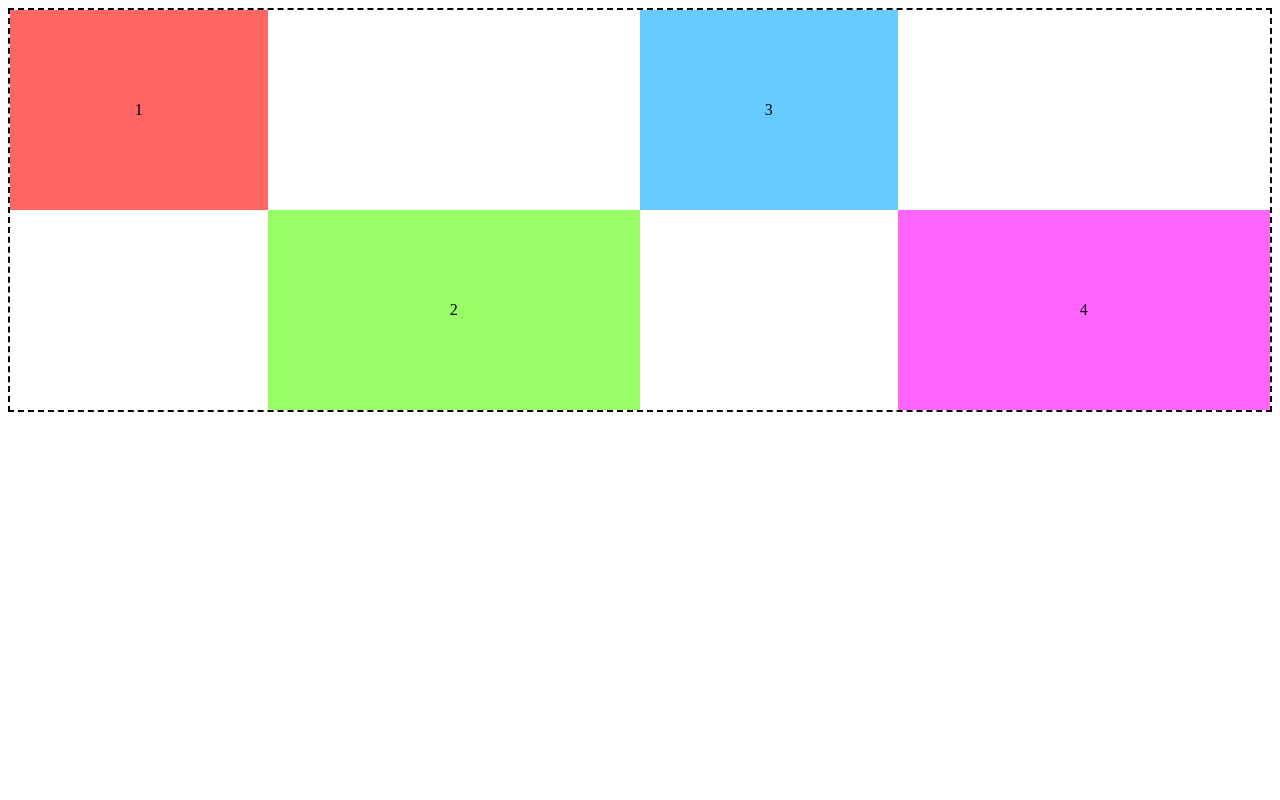
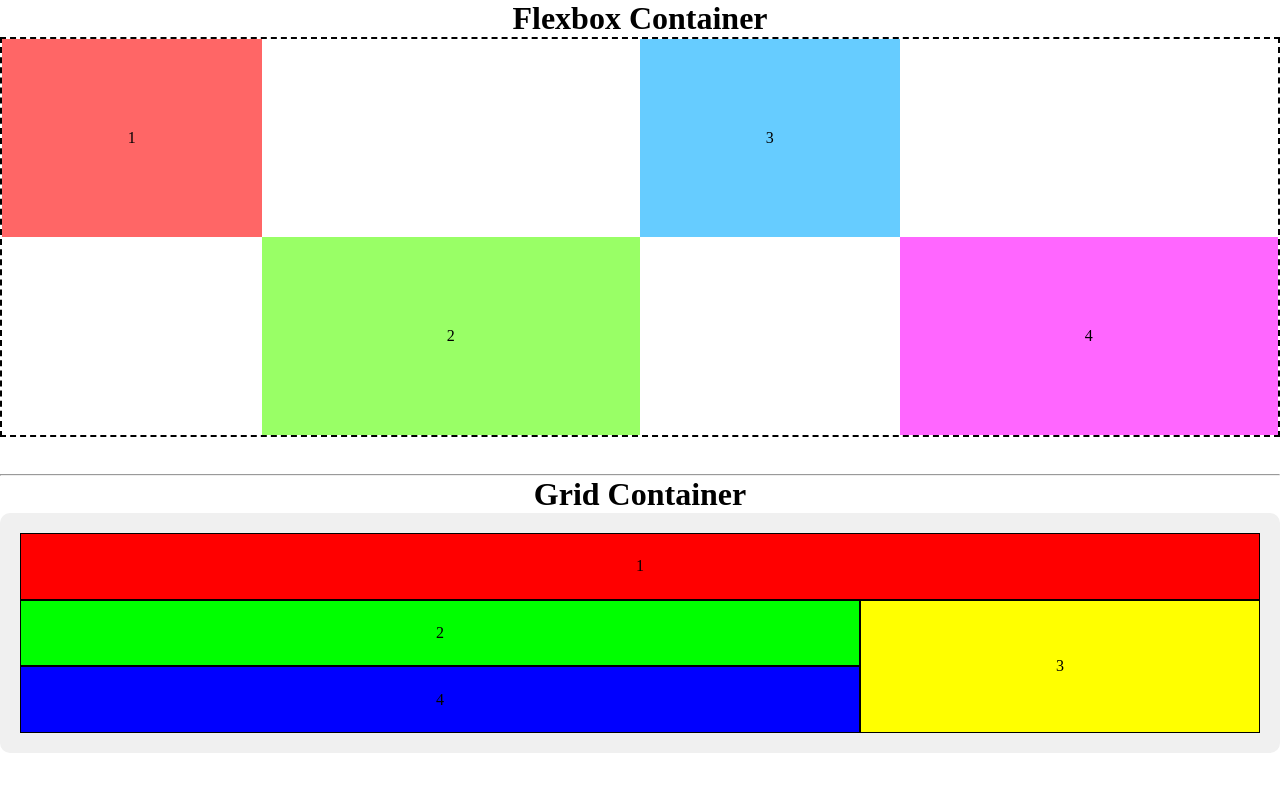
Before and after one commit to Gabriel-Dev-C/Node-Project, a PHP site: page /learn/learn.html in a window 1280 px wide. Run offline with PHP 8.4, Linux system fonts and the light colour scheme.

Commit message:
grid-template

```diff
--- a/src/learn/learn.css
+++ b/src/learn/learn.css
@@ -1,6 +1,16 @@
 /* QUANDO A FLEXBOX ESTÁ CONFIGURADA COMO ROW, O MAIN AXIS QUE É DEFINIDO PELO JUSTIFY CONTENT, IRA MOVER HORIZONTALMENTE, */
 /* QUANDO A FLEXBOX ESTÁ CONFIGURADA COMO COLUMN, O MAIN AXIS QUE É DEFINIDO PELO JUSTIFY CONTENT, IRA MOVER VERTICALMENTE. */
 /* E O CROSS AXIS QUE É DEFINIDO PELO ALIGN ITEMS, IRA MOVER VERTICALMENTE. */
+
+* {
+    box-sizing: border-box;
+    margin: 0;
+    padding: 0;
+}
+
+h1 {
+    text-align: center;
+}
 
 .container {
     height: 50vh;
@@ -24,3 +34,44 @@
     flex-grow: 3;
     align-self: flex-end;
 }
+
+#app {
+    background-color: #f0f0f0;
+    border-radius: 10px;
+    padding: 20px;
+    display: grid;
+    grid-template-columns: 1fr 1fr 400px;
+    grid-template-rows: 1fr 1fr 1fr;
+    width: 100vw;
+    height: 30vh;
+}
+
+#app > *{
+    display: flex;
+    justify-content: center;
+    align-items: center;
+}
+
+#app > header {
+    grid-column: 1 / 4;
+    grid-row: 1 / 2;
+    background-color: #ff0000;
+}
+
+#app > main {
+    grid-column: 1 / 3;
+    grid-row: 2 / 3;
+    background-color: #00ff00;
+}
+
+#app > aside {
+    grid-column: 3 / 4;
+    grid-row: 2 / 4;
+    background-color: #ffff00;
+}
+
+#app > footer {
+    grid-column: 1 / 3;
+    grid-row: 3 / 4;
+    background-color: #0000ff;
+}
--- a/src/learn/learn.html
+++ b/src/learn/learn.html
@@ -26,11 +26,19 @@
     </style>
 </head>
 <body>
+    <h1>Flexbox Container</h1>
     <div class="container">
         <div class="item" style="--hue: 0;">1</div>
         <div class="item" style="--hue: 100;">2</div>
         <div class="item" style="--hue: 200;">3</div>
         <div class="item" style="--hue: 300; margin-left: auto;">4</div>
     </div>
+    <h1><br><hr>Grid Container</h1>
+    <div id="app">
+        <header style="border: 1px solid black;">1</header>
+        <main style="border: 1px solid black;">2</main>
+        <aside style="border: 1px solid black;">3</aside>
+        <footer style="border: 1px solid black;">4</footer>
+    </div>
 </body>
 </html>
```
